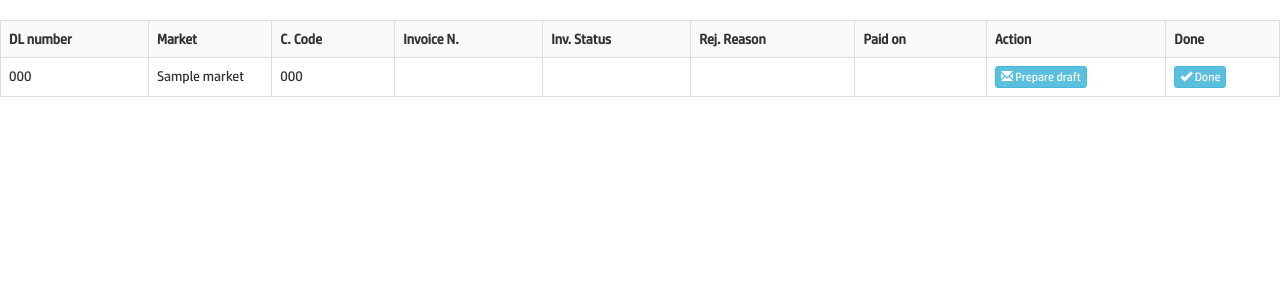
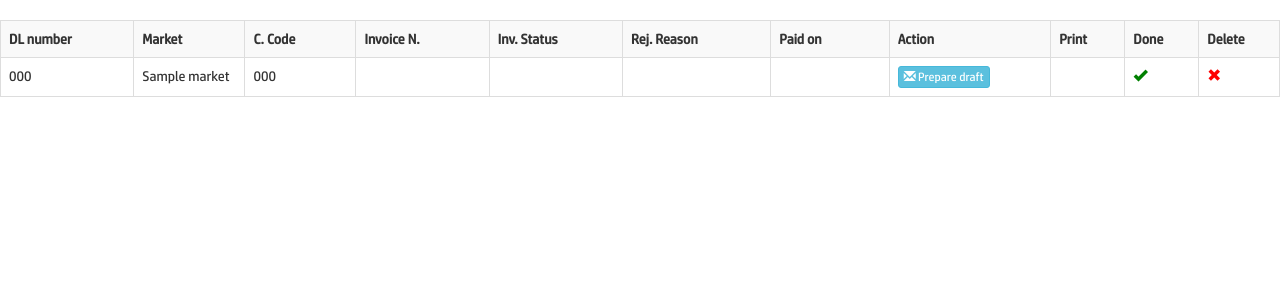
Before and after one commit to MattBlack85/dunning-cruncher, a Django app: template templates/edit.html in a window 1280 px wide. Shown: the part 52-352 px from the top of the page. Run offline with Django 3.2, Linux system fonts and the light colour scheme; the template is opened without the code that fills it: most values are stand-ins (such as "Sample title", 1, 10 or a date in 2020); form fields are guessed from the names that the template uses; some libraries are stand-ins or nearby versions.

Commit message:
Changed the template to have new buttons for marking items done and delete items.

```diff
--- a/templates/edit.html
+++ b/templates/edit.html
@@ -12,7 +12,9 @@
     <th width=100px>Rej. Reason</th>
     <th width=80px>Paid on</th>
     <th width=100px>Action</th>
+    <th width=50px>Print</th>
     <th width=50px>Done</th>
+    <th width=50px>Delete</th>
   </tr>
   {% for object in distitems%}
   <tr class='mainitems'>
@@ -37,7 +39,12 @@
       <button type="button" class="btn btn-info btn-xs draftbutt"><span class="glyphicon glyphicon-envelope"></span> Prepare draft</button>
     </td>
     <td>
-      <button type="button" class="btn btn-info btn-xs donebutt"><span class="glyphicon glyphicon-ok"></span> Done</button>
+    </td>
+    <td>
+      <span style="color: green" class="glyphicon glyphicon-ok"></span>
+    </td>
+    <td>
+      <span style="color: red" class="glyphicon glyphicon-remove"></span>
     </td>
   </tr>
   {% for obj in allitems %}
@@ -74,8 +81,6 @@
     </td>
     <td width=100px>
       <button type="button" class="btn btn-info btn-xs editbutton">Edit</button>
-    </td>
-    <td width=50px>
     </td>
   </tr>
   {% else %}
```
